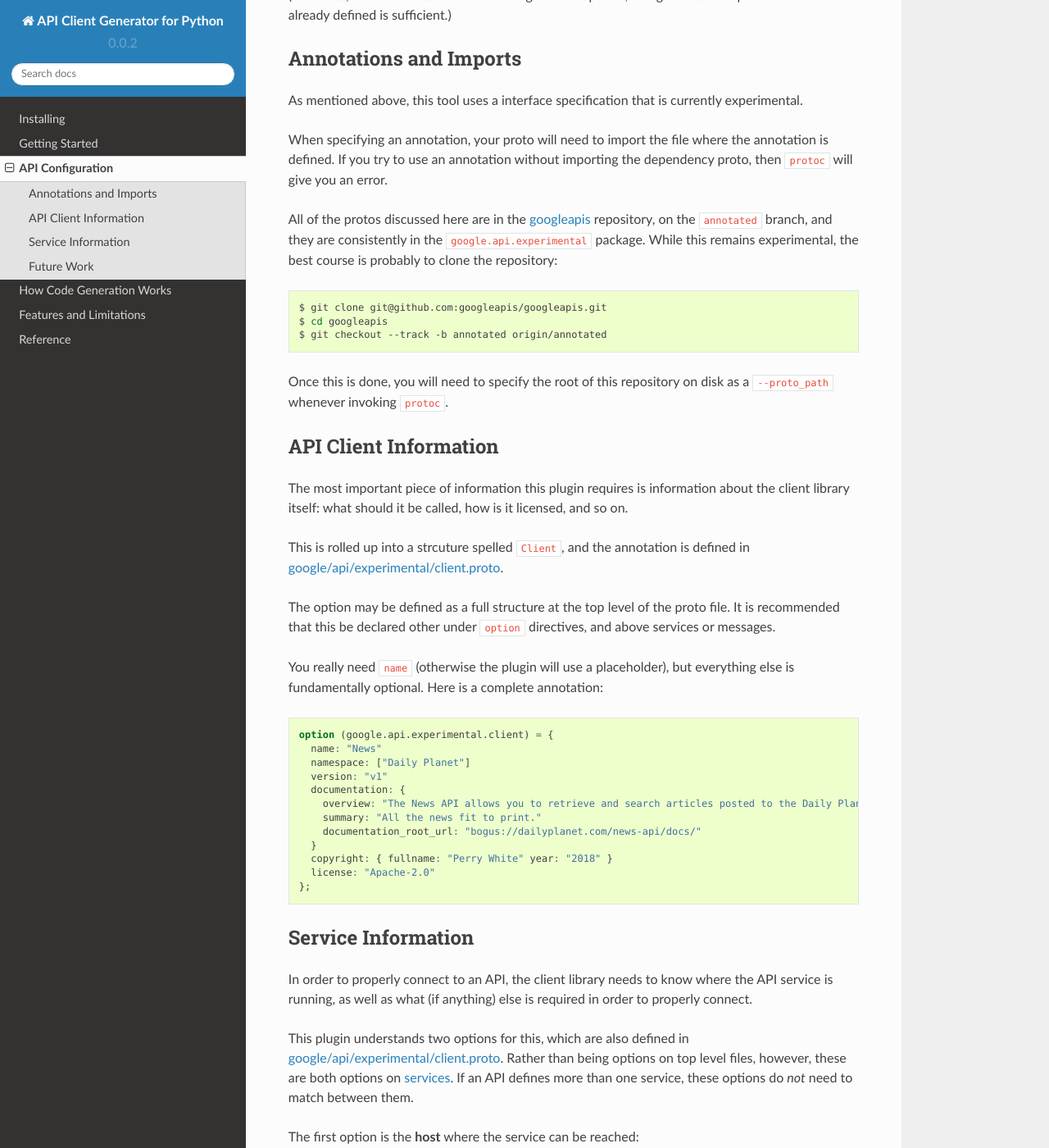
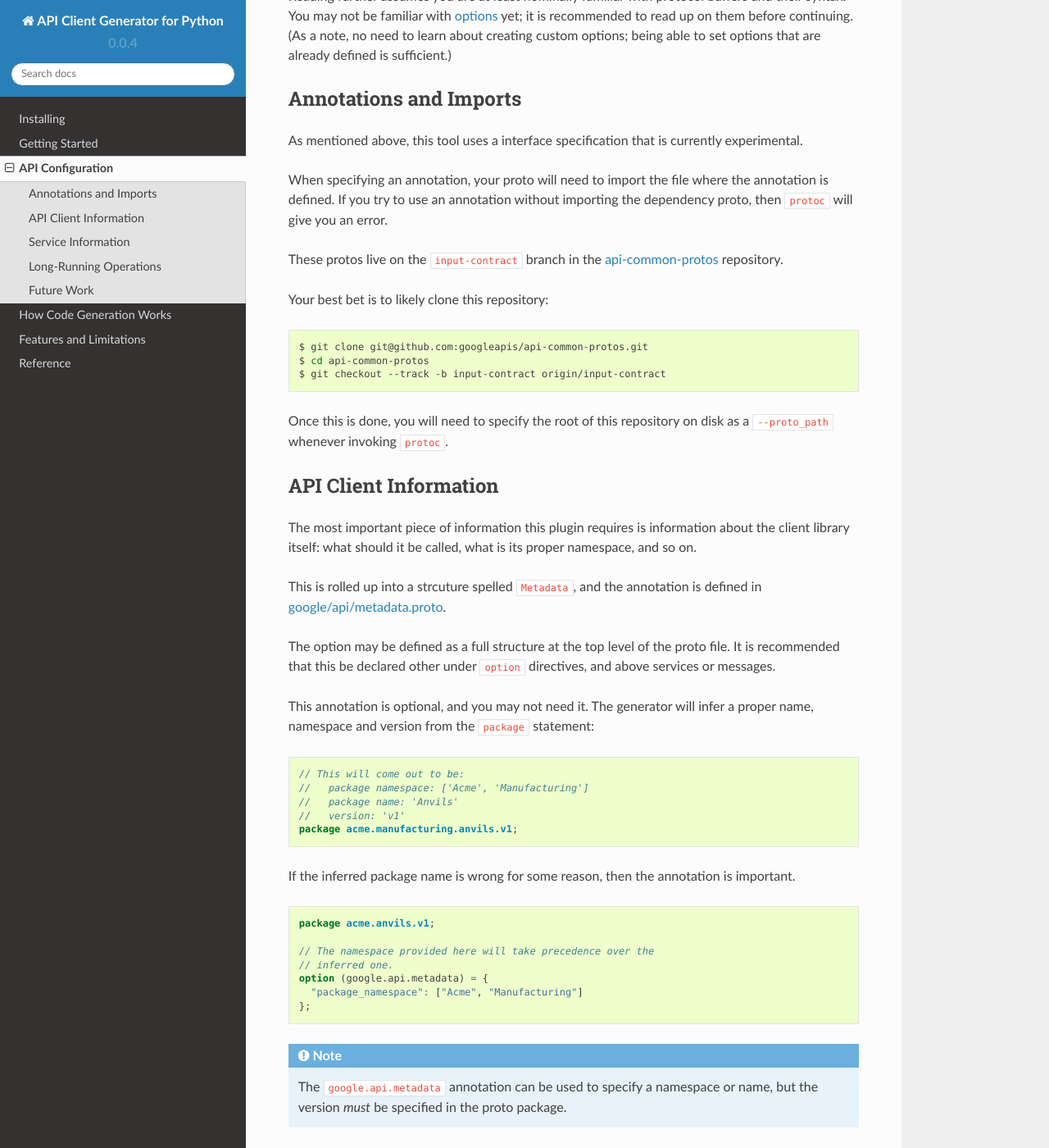
Before and after one commit to googleapis/gapic-generator-python, a Sphinx documentation site: the page built from docs/api-configuration.rst, in a window 1280 px wide and 1400 px high, scrolled down 519 px. Shown: the whole window at 82% size. Built offline with Sphinx 7.4.7 and the Read the Docs theme 2.0.0, drawn with Linux system fonts in a browser that asks for light colours; some of the changed text lies outside the part shown.

Commit message:
Update documentation.

```diff
--- a/docs/api-configuration.rst
+++ b/docs/api-configuration.rst
@@ -15,8 +15,11 @@ published protocol buffers.
 This plugin *will* successfully publish a library on a valid protobuf API
 even without any additional information set, but may require some
 post-processing work by a human in this case before the resulting client
-library will install or work. (Look for values enclosed by ``<<<`` and
-``>>>`` to quickly spot these.)
+library will work.
+
+Look for values enclosed by ``<<<`` and ``>>>`` to quickly spot these.
+As of this writing, these are the ``SERVICE_ADDRESS`` and ``OAUTH_SCOPES``
+constants defined in ``base.py`` files.
 
 Reading further assumes you are at least nominally familiar with protocol
 buffers and their syntax. You may not be familiar with `options`_ yet; it is
@@ -37,54 +40,66 @@ When specifying an annotation, your proto will need to import the file
 where the annotation is defined. If you try to use an annotation without
 importing the dependency proto, then ``protoc`` will give you an error.
 
-All of the protos discussed here are in the `googleapis`_ repository,
-on the ``annotated`` branch, and they are consistently in the
-``google.api.experimental`` package. While this remains experimental,
-the best course is probably to clone the repository:
+These protos live on the ``input-contract`` branch in the
+`api-common-protos`_ repository.
+
+Your best bet is to likely clone this repository:
 
 .. code-block:: shell
 
-  $ git clone git@github.com:googleapis/googleapis.git
-  $ cd googleapis
-  $ git checkout --track -b annotated origin/annotated
+  $ git clone git@github.com:googleapis/api-common-protos.git
+  $ cd api-common-protos
+  $ git checkout --track -b input-contract origin/input-contract
 
 Once this is done, you will need to specify the root of this repository
 on disk as a ``--proto_path`` whenever invoking ``protoc``.
 
-.. _googleapis: https://github.com/googleapis/googleapis/
+.. _api-common-protos: https://github.com/googleapis/api-common-protos/tree/input-contract
+
 
 
 API Client Information
 ~~~~~~~~~~~~~~~~~~~~~~
 
 The most important piece of information this plugin requires is information
-about the client library itself: what should it be called, how is it licensed,
-and so on.
+about the client library itself: what should it be called, what is its proper
+namespace, and so on.
 
-This is rolled up into a strcuture spelled ``Client``, and the annotation
-is defined in `google/api/experimental/client.proto`_.
+This is rolled up into a strcuture spelled ``Metadata``, and the annotation
+is defined in `google/api/metadata.proto`_.
 
 The option may be defined as a full structure at the top level of the proto
 file. It is recommended that this be declared other under ``option``
 directives, and above services or messages.
 
-You really need ``name`` (otherwise the plugin will use a placeholder), but
-everything else is fundamentally optional. Here is a complete annotation:
+This annotation is optional, and you may not need it. The generator will
+infer a proper name, namespace and version from the ``package`` statement:
 
 .. code-block:: protobuf
 
-  option (google.api.experimental.client) = {
-    name: "News"
-    namespace: ["Daily Planet"]
-    version: "v1"
-    documentation: {
-      overview: "The News API allows you to retrieve and search articles posted to the Daily Planet, the most trusted newspaper in Metropolis."
-      summary: "All the news fit to print."
-      documentation_root_url: "bogus://dailyplanet.com/news-api/docs/"
-    }
-    copyright: { fullname: "Perry White" year: "2018" }
-    license: "Apache-2.0"
+  // This will come out to be:
+  //   package namespace: ['Acme', 'Manufacturing']
+  //   package name: 'Anvils'
+  //   version: 'v1'
+  package acme.manufacturing.anvils.v1;
+
+If the inferred package name is wrong for some reason, then the annotation
+is important.
+
+.. code-block:: protobuf
+
+  package acme.anvils.v1;
+
+  // The namespace provided here will take precedence over the
+  // inferred one.
+  option (google.api.metadata) = {
+    "package_namespace": ["Acme", "Manufacturing"]
   };
+
+.. note::
+
+  The ``google.api.metadata`` annotation can be used to specify a
+  namespace or name, but the version *must* be specified in the proto package.
 
 
 Service Information
@@ -95,7 +110,7 @@ where the API service is running, as well as what (if anything) else is
 required in order to properly connect.
 
 This plugin understands two options for this, which are also defined in
-`google/api/experimental/client.proto`_. Rather than being options on
+`google/api/metadata.proto`_. Rather than being options on
 top level files, however, these are both options on `services`_. If an API
 defines more than one service, these options do *not* need to match between
 them.
@@ -104,8 +119,8 @@ The first option is the **host** where the service can be reached:
 
 .. code-block:: protobuf
 
-  service News {
-    option (google.api.experimental.host) = "newsapi.dailyplanet.com"
+  service AnvilService {
+    option (google.api.default_host) = "anvils.acme.com"
   }
 
 The second option is any oauth scopes which are needed. Google's auth
@@ -114,22 +129,59 @@ this plugin uses) expect that credentials declare what scopes they believe
 they need, and the auth libraries do the right thing in the situation where
 authorization is needed, access has been revoked, and so on.
 
-These are a list, which is accomplished by specifying the option more than
-once:
+.. code-block:: protobuf
+
+  service AnvilService {
+    option (google.api.oauth) = {
+      scopes: ["https://anvils.acme.com/auth/browse-anvils",
+               "https://anvils.acme.com/auth/drop-anvils"]
+    };
+  }
+
+.. _services: https://developers.google.com/protocol-buffers/docs/proto3#services
+.. _google/api/metadata.proto: https://github.com/googleapis/api-common-protos/blob/input-contract/google/api/metadata.proto
+.. _google-auth: https://github.com/GoogleCloudPlatform/google-auth-library-python
+
+
+Long-Running Operations
+~~~~~~~~~~~~~~~~~~~~~~~
+
+Occasionally, API requests may take a long time. In this case, APIs may
+run a task in the background and provide the client with a token to
+retrieve the result later.
+
+The ``google.longrunning.Operation`` message is intended for this purpose.
+It is defined in `google/longrunning/operations.proto`_ and can be used
+as the return type of an RPC.
+
+However, when doing this, the ultimate return type is lost. Therefore,
+it is important to annotate the return type (and metadata type, if applicable)
+so that client libraries are able to deserialize the message.
 
 .. code-block:: protobuf
 
-  service News {
-    option (google.api.experimental.oauth_scopes) = "https://newsapi.dailyplanet.com/auth/list-articles"
-    option (google.api.experimental.oauth_scopes) = "https://newsapi.dailyplanet.com/auth/read-article"
+  import "google/longrunning/operations.proto";
+
+  package acme.anvils.v1;
+
+  service AnvilService {
+    rpc DeliverAnvil(DeliverAnvilRequest)
+        returns (google.longrunning.Operation) {
+      option (google.longrunning.operation_types) = {
+        response: "acme.anvils.v1.DeliverAnvilResponse"
+        metadata: "acme.anvils.v1.DeliverAnvilMetadata"
+      };
+    }
   }
 
-.. _services: https://developers.google.com/protocol-buffers/docs/proto3#services
-.. _google/api/experimental/client.proto: https://github.com/googleapis/googleapis/blob/annotated/google/api/experimental/client.proto#L35
-.. _google-auth: https://github.com/GoogleCloudPlatform/google-auth-library-python
+The ``response`` field here is mandatory; the ``metadata`` field is optional,
+and ``google.longrunning.OperationMetadata`` is assumed if it is not set.
+
+.. _google/longrunning/operations.proto: https://github.com/googleapis/api-common-protos/blob/input-contract/google/longrunning/operations.proto
+
 
 Future Work
 ~~~~~~~~~~~
 
-Support for other annotated behavior, such as overloads, long-running
-operations, samples, and header values is a work in progress.
+Support for other annotated behavior, such as overloads, samples, and
+header values is a work in progress.
--- a/docs/conf.py
+++ b/docs/conf.py
@@ -24,9 +24,9 @@ copyright = '2018, Google LLC'
 author = 'Luke Sneeringer'
 
 # The short X.Y version
-version = '0.0.2'
+version = '0.0.4'
 # The full version, including alpha/beta/rc tags
-release = '0.0.2'
+release = '0.0.4'
 
 
 # -- General configuration ---------------------------------------------------
--- a/docs/status.rst
+++ b/docs/status.rst
@@ -17,8 +17,10 @@ As this is experimental work, please note the following limitations:
 - gRPC must be installed even if you are not using it (this is due to
   some minor issues in ``api-core``).
 - Only unary calls are implemented at this point.
-- No support for GAPIC features (e.g. LRO, method argument flattening) yet.
+- No support for method argument flattening yet.
 - No support for samples yet.
+- Request headers based on ``google.api.http`` annotations are not implemented
+  yet.
 - No tests are implemented.
 
-.. _an awkward location: https://github.com/googleapis/googleapis/blob/annotated/google/api/experimental/
+.. _an awkward location: https://github.com/googleapis/api-common-protos/blob/input-contract/google/api/
--- a/nox.py
+++ b/nox.py
@@ -45,7 +45,7 @@ def unit(session, python_version='3.7'):
 def docs(session):
     """Build the docs."""
 
-    session.interpreter = 'python3.7'
+    session.interpreter = 'python3.6'
     session.install('sphinx', 'sphinx_rtd_theme')
     session.install('.')
 
```
Also changed, not shown: docs/getting-started.rst (+22 -25 lines), docs/installing.rst (+8 -5 lines), docs/process.rst (+28 -10 lines).
